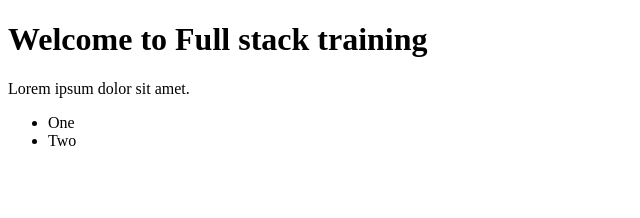
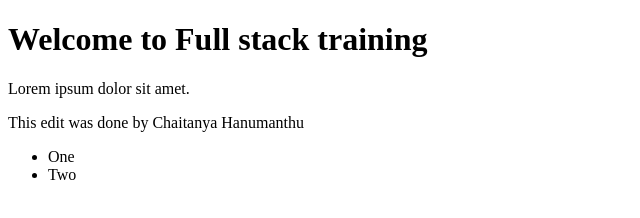
Before and after one commit to rajeshThappeta/test123public, a plain HTML site: page index.html in a window 1280 px wide. Shown: the whole page, without its empty margins (0-640 px from the left). Drawn offline with Linux system fonts and the light colour scheme.

Commit message:
Update index.html
Edit with name

```diff
--- a/index.html
+++ b/index.html
@@ -9,6 +9,7 @@
 <body>
     <h1>Welcome to Full stack training</h1>
     <p>Lorem ipsum dolor sit amet.</p>
+    <p> This edit was done by Chaitanya Hanumanthu </p>
     <ul>
         <li>One</li>
         <li>Two</li>
```
